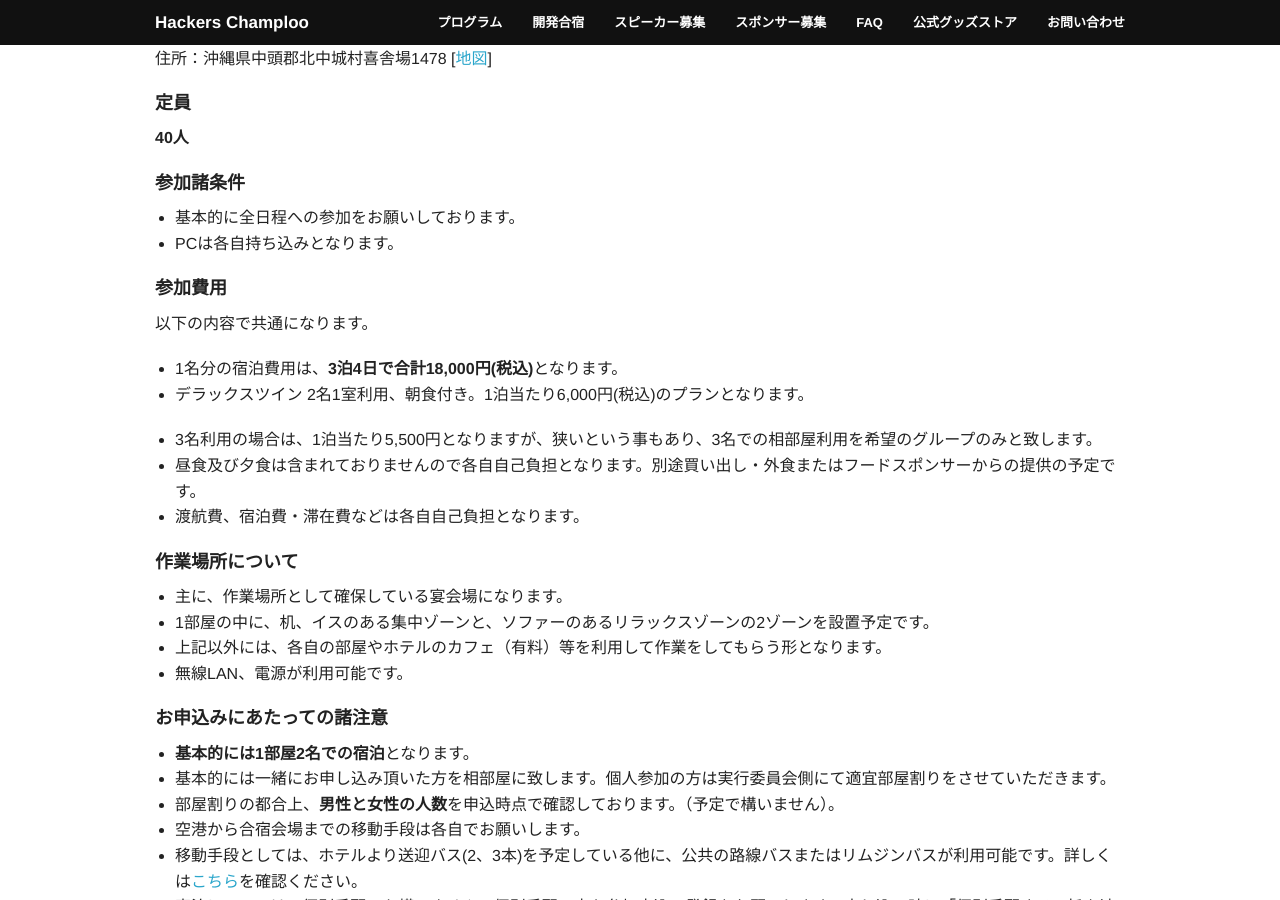
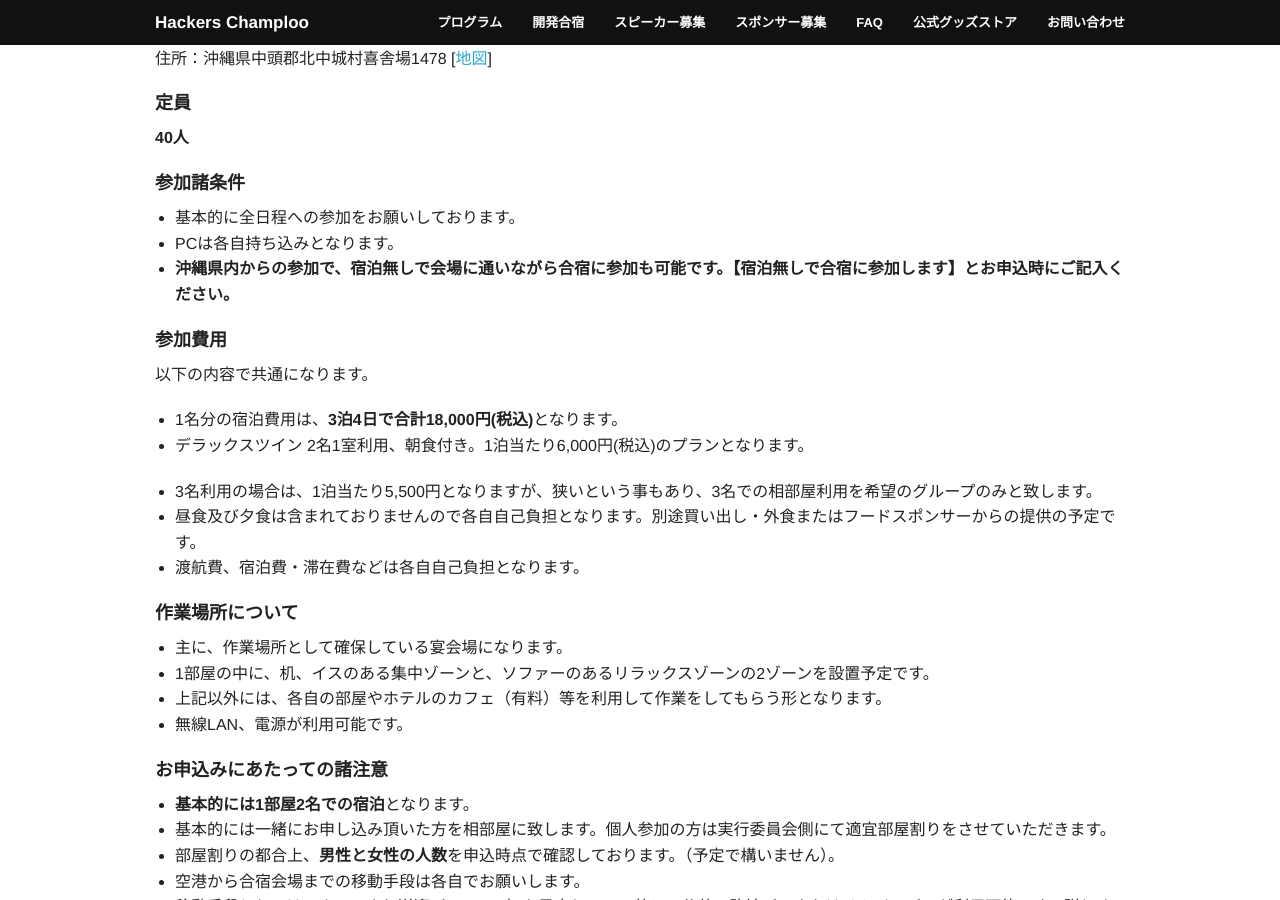
Before and after one commit to hackers-champloo/hackers-champloo.github.io, a Jekyll site: the page built from 2016/camp.md, in a window 1280 px wide and 900 px high, scrolled down 580 px. Built offline with Jekyll 4.4.1, drawn with Linux system fonts in a browser that asks for light colours.

Commit message:
県内参加者向けに通いでもOKなことを追記

```diff
--- a/2016/camp.md
+++ b/2016/camp.md
@@ -39,7 +39,7 @@ title: 開発合宿イベント概要
 ## 参加諸条件
 * 基本的に全日程への参加をお願いしております。
 * PCは各自持ち込みとなります。
-
+* **沖縄県内からの参加で、宿泊無しで会場に通いながら合宿に参加も可能です。【宿泊無しで合宿に参加します】とお申込時にご記入ください。**
 
 ## 参加費用
 以下の内容で共通になります。
```
Also changed, not shown: 2016/index.md (+1 -0 lines).
